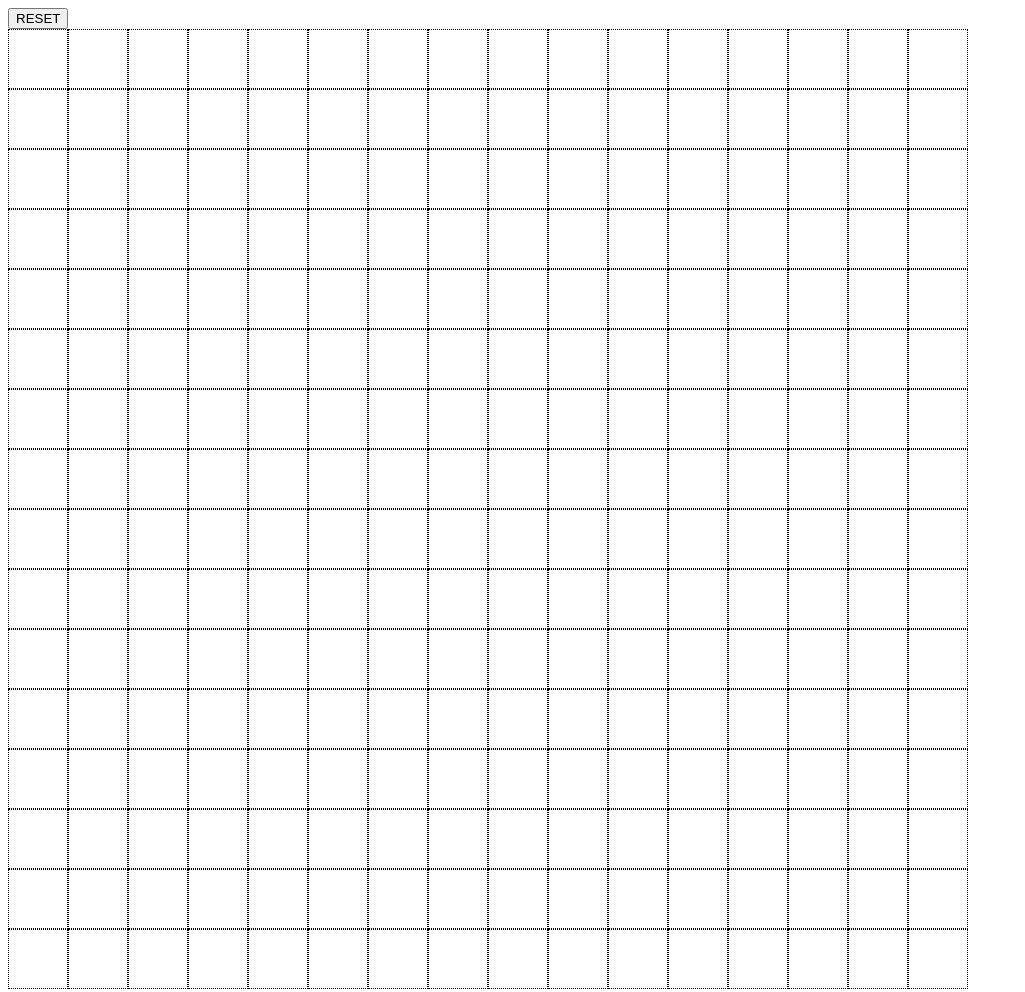
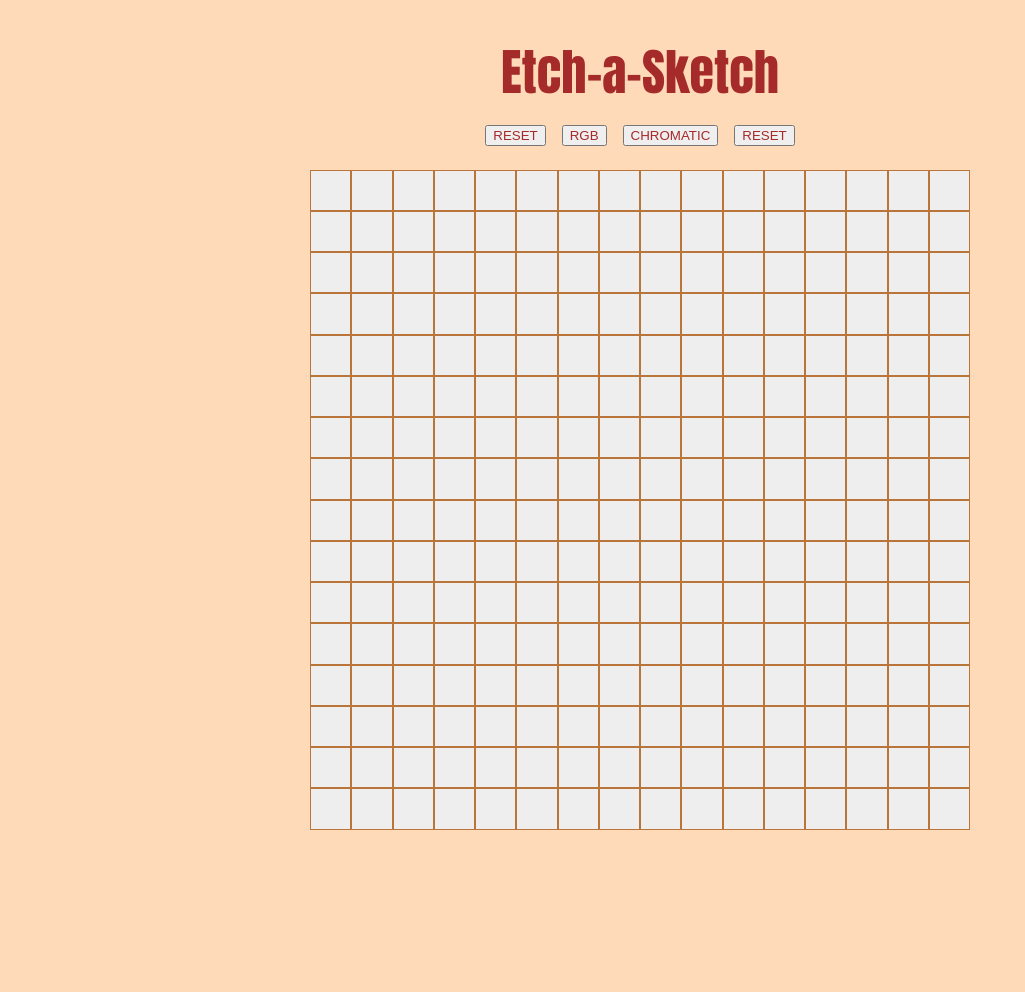
Before and after one commit to np-90/odin-etch-a-sketch, a plain HTML site: page index.html in a window 1280 px wide. Shown: the whole page, without its empty margins (0-1025 px from the left). After the commit the page ends 838 px from the top, so only its background shows below. Drawn offline with Linux system fonts and the light colour scheme.

Commit message:
Improved UI, blank buttons

```diff
--- a/index.html
+++ b/index.html
@@ -8,7 +8,13 @@
     <link rel="stylesheet" href="style.css">
 </head>
 <body>
-    <button value="reset">RESET</button>
+    <h1>Etch-a-Sketch</h1>
+    <div id="nav">
+        <button value="reset">RESET</button>
+        <button value="reset">RGB</button>
+        <button value="reset">CHROMATIC</button>
+        <button value="reset">RESET</button>
+    </div>
     <div id="container"></div>
 
 </body>
--- a/script.js
+++ b/script.js
@@ -2,6 +2,8 @@ const container = document.querySelector('#container'); // adds container to var
 const reset = document.querySelector('button'); // add button to variable
 let rowCount = 0
 let boxCount = 0
+
+
 
 function drawGrid(gridSize) {
 while (rowCount < gridSize) {
@@ -21,12 +23,10 @@ rowCount = 0
 const boxes = document.querySelectorAll('.box')
 boxes.forEach((box => {
     box.addEventListener('mouseover', function() {
-        box.classList.add('red');
+        box.classList.add('used');
     });
 }));
 }
-
-drawGrid(16)
 
 function resetGrid() {
     const rows = document.querySelectorAll('.row')
@@ -40,4 +40,6 @@ function resetGrid() {
     drawGrid(x)
 };
 
+drawGrid(16)
+
 reset.addEventListener('click', resetGrid);
--- a/style.css
+++ b/style.css
@@ -1,7 +1,13 @@
+body {
+    background-color: peachpuff;
+}
+
 #container {
-    width: 960px;
-    height: 960px;
+    width: 660px;
+    height: 660px;
     display: flex;
+    margin: 0 auto;
+    background-color: #eee;
 }
 
 .row {
@@ -12,11 +18,31 @@ width: 100%;
 
 .box {
     flex: 1;
-    border-style: dotted;
+    border-style: solid;
+    border-color: rgb(185, 117, 58);
     border-width: 1px;
     margin: 0px;
 }
 
-.red {
-    background-color: #ccc;
+.used {
+    background-color: brown;
 }
+
+h1 {
+    text-align: center;
+    font-family:Impact, Haettenschweiler, 'Arial Narrow Bold', sans-serif;
+    font-size: 50px;
+    margin-bottom: 16px;
+    color: brown;
+}
+
+#nav {
+    display: flex;
+    justify-content: center;
+    margin-bottom: 24px;
+    gap: 16px;
+}
+
+button {
+    color: brown;
+}
```
